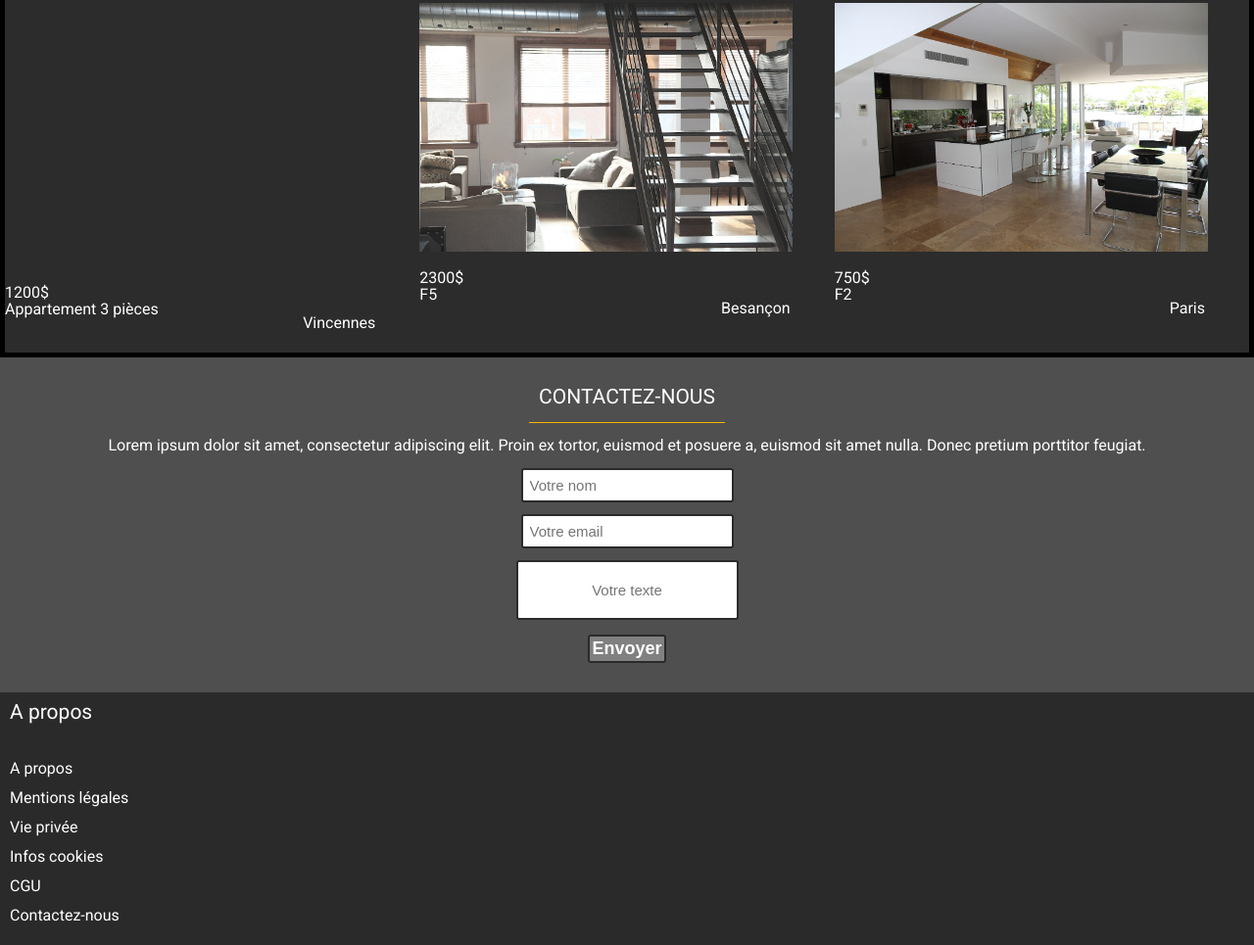
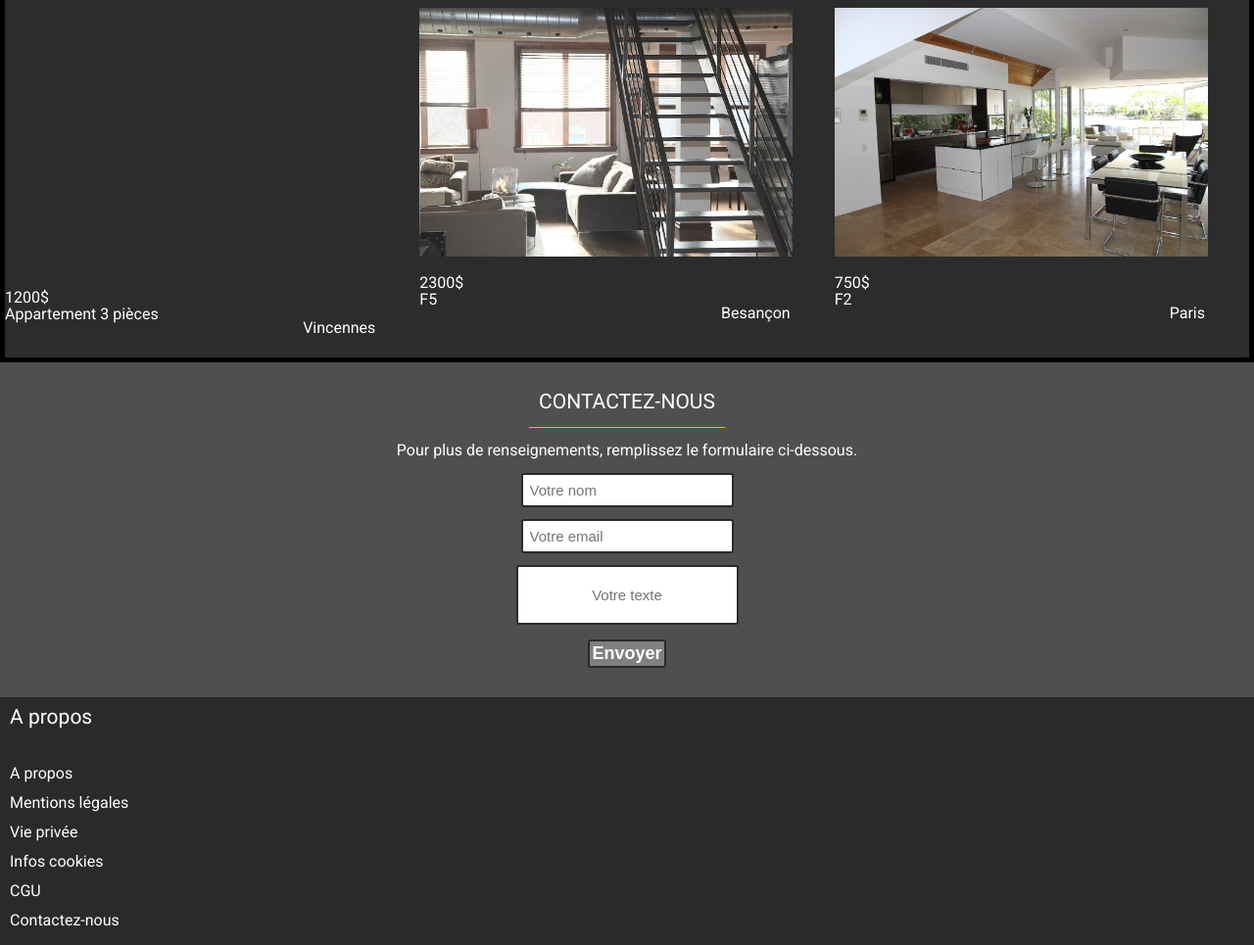
Before and after one commit to alexannebrunold/Site-immobilier, a plain HTML site: page index.html in a window 1280 px wide. Shown: the part 1599-2564 px from the top of the page at 98% size. Drawn offline with nearby package versions, Linux system fonts and the light colour scheme.

Commit message:
Last Modif CSS

```diff
--- a/index.html
+++ b/index.html
@@ -12,7 +12,7 @@
   <script src="https://ajax.googleapis.com/ajax/libs/jquery/3.4.1/jquery.min.js"></script>
   <script src="menu.js"></script>
 
-  <title>Document</title>
+  <title>Manzano Immobilier</title>
 </head>
 
 <body>
@@ -139,9 +139,7 @@
       <div class="a">
         <h3>Contactez-nous</h3>
 
-        <p>Lorem ipsum dolor sit amet, consectetur adipiscing elit.
-          Proin ex tortor, euismod et posuere a, euismod sit amet nulla.
-          Donec pretium porttitor feugiat. </p>
+        <p>Pour plus de renseignements, remplissez le formulaire ci-dessous. </p>
 
         <!--Formulaire-->
 
--- a/styles.css
+++ b/styles.css
@@ -20,6 +20,7 @@ header{
 }
 
 h1{
+  padding-top: 5px;
   color: white;
   font-size: 24px;
   text-align: center;
@@ -74,6 +75,7 @@ body{
      visibility: visible;
      padding-left:0px;
      margin-left: 0px;
+     padding-bottom: 5px;
    }
    .burger{
      display: block;
```
Also changed, not shown: 2 other files.
